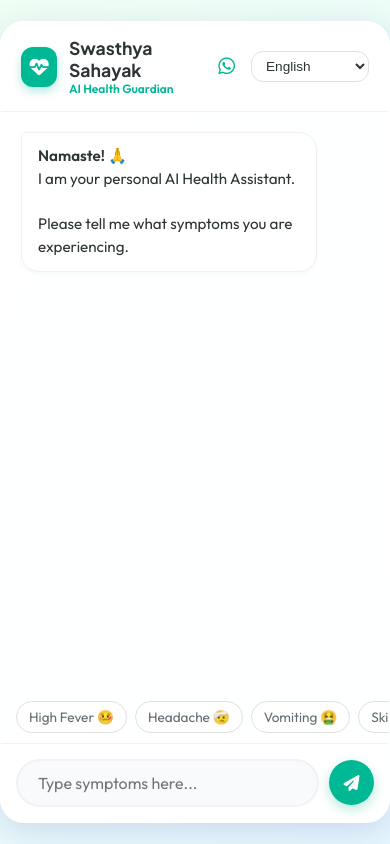
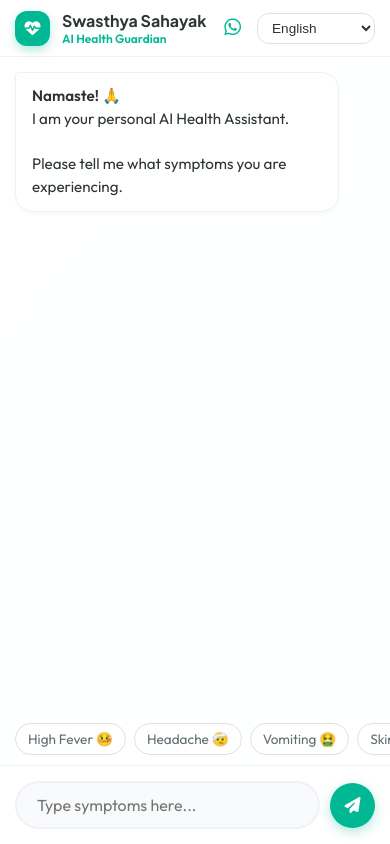
Before and after one commit to Krishnaraaju/health_chatbot, a Flask app: page / in a window 390 px wide. Run offline with Flask 3, Linux system fonts and the light colour scheme.

Commit message:
added icon

```diff
--- /dev/null
+++ b/static/css/responsive.css
@@ -0,0 +1,44 @@
+/* --- RESPONSIVE DESIGN --- */
+
+/* Mobile Devices (Portrait) */
+@media screen and (max-width: 480px) {
+    .app-container {
+        width: 100%;
+        height: 100vh;
+        max-width: 100%;
+        border-radius: 0;
+        border: none;
+    }
+
+    .glass-header {
+        padding: 10px 15px;
+    }
+
+    .logo-icon {
+        width: 35px;
+        height: 35px;
+        font-size: 1rem;
+    }
+
+    .brand-text h1 {
+        font-size: 1rem;
+    }
+
+    .chat-body {
+        padding: 15px;
+    }
+
+    .message {
+        max-width: 90%;
+    }
+}
+
+/* Tablets & Small Laptops */
+@media screen and (max-width: 768px) {
+    .app-container {
+        height: 100vh;
+        /* Full height on smaller screens */
+        max-width: 100%;
+        border-radius: 0;
+    }
+}
--- a/templates/index.html
+++ b/templates/index.html
@@ -5,12 +5,17 @@
     <meta charset="UTF-8">
     <meta name="viewport" content="width=device-width, initial-scale=1.0">
     <title>Swasthya Sahayak | AI Health Assistant</title>
+    <link rel="icon" href="{{ url_for('static', filename='favicon_1.svg') }}" type="image/svg+xml">
     <!-- Google Fonts -->
-    <link href="https://fonts.googleapis.com/css2?family=Outfit:wght@300;400;500;600&family=Plus+Jakarta+Sans:wght@400;600;700&display=swap" rel="stylesheet">
+
+    <link
+        href="https://fonts.googleapis.com/css2?family=Outfit:wght@300;400;500;600&family=Plus+Jakarta+Sans:wght@400;600;700&display=swap"
+        rel="stylesheet">
     <!-- Font Awesome -->
     <link rel="stylesheet" href="https://cdnjs.cloudflare.com/ajax/libs/font-awesome/6.4.0/css/all.min.css">
     <!-- Custom CSS -->
     <link rel="stylesheet" href="{{ url_for('static', filename='css/style.css') }}">
+    <link rel="stylesheet" href="{{ url_for('static', filename='css/responsive.css') }}">
 </head>
 
 <body>
@@ -26,7 +31,8 @@
                 </div>
             </div>
             <div style="display: flex; gap: 10px; align-items: center;">
-                <button id="wa-toggle" title="WhatsApp Mode" style="background:none; border:none; cursor:pointer; font-size:1.2rem; color:var(--primary);">
+                <button id="wa-toggle" title="WhatsApp Mode"
+                    style="background:none; border:none; cursor:pointer; font-size:1.2rem; color:var(--primary);">
                     <i class="fa-brands fa-whatsapp"></i>
                 </button>
                 <select id="lang-select">
@@ -68,7 +74,8 @@
         <!-- Input -->
         <div class="input-area">
             <div class="input-wrapper">
-                <input type="text" id="userInput" placeholder="Type symptoms here..." onkeypress="handleKeyPress(event)" autocomplete="off">
+                <input type="text" id="userInput" placeholder="Type symptoms here..." onkeypress="handleKeyPress(event)"
+                    autocomplete="off">
             </div>
             <button class="send-btn" onclick="sendMessage()">
                 <i class="fa-solid fa-paper-plane"></i>
@@ -145,4 +152,5 @@
         }
     </script>
 </body>
+
 </html>
```
Also changed, not shown: static/favicon_1.svg (added).
